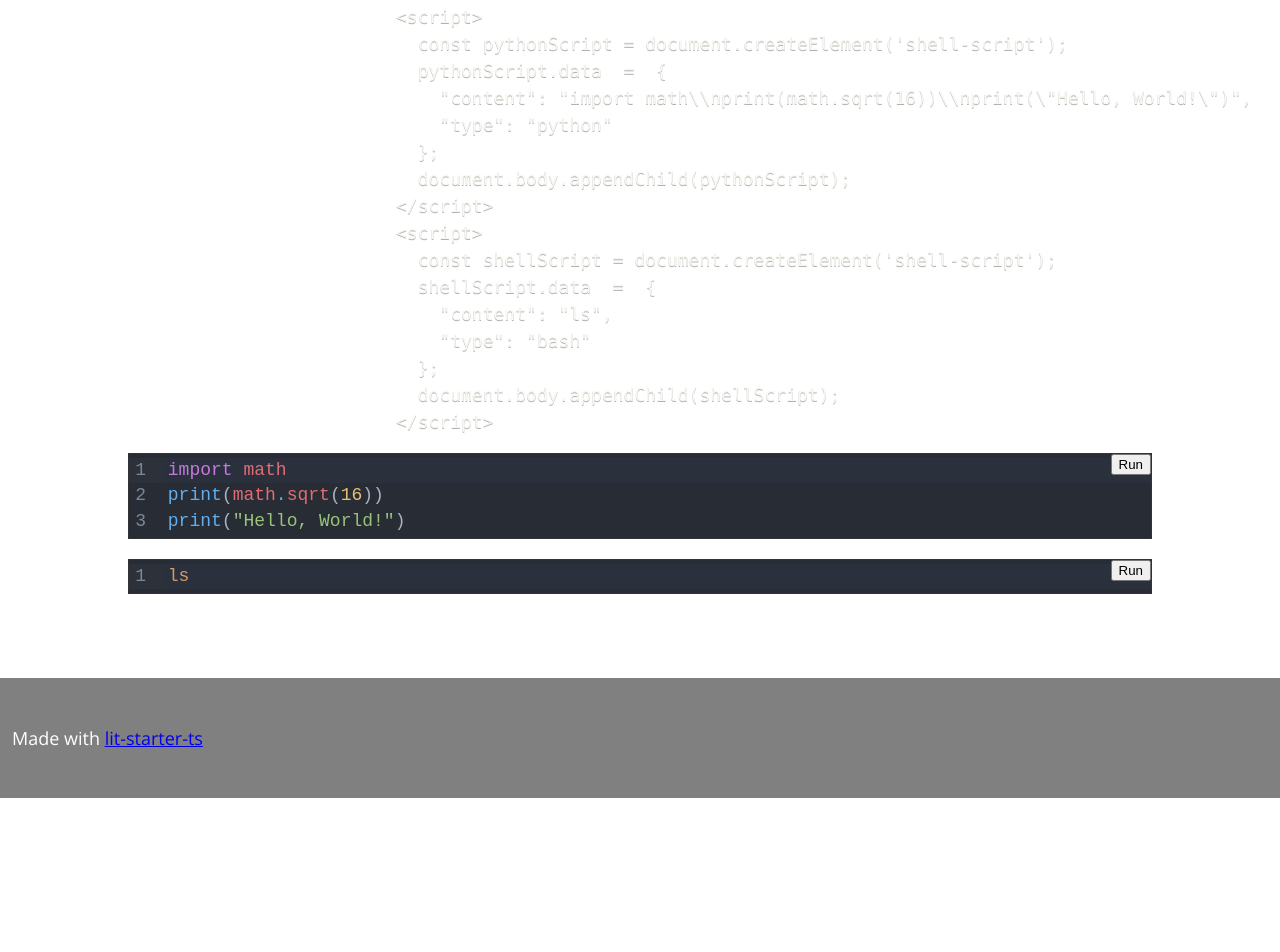
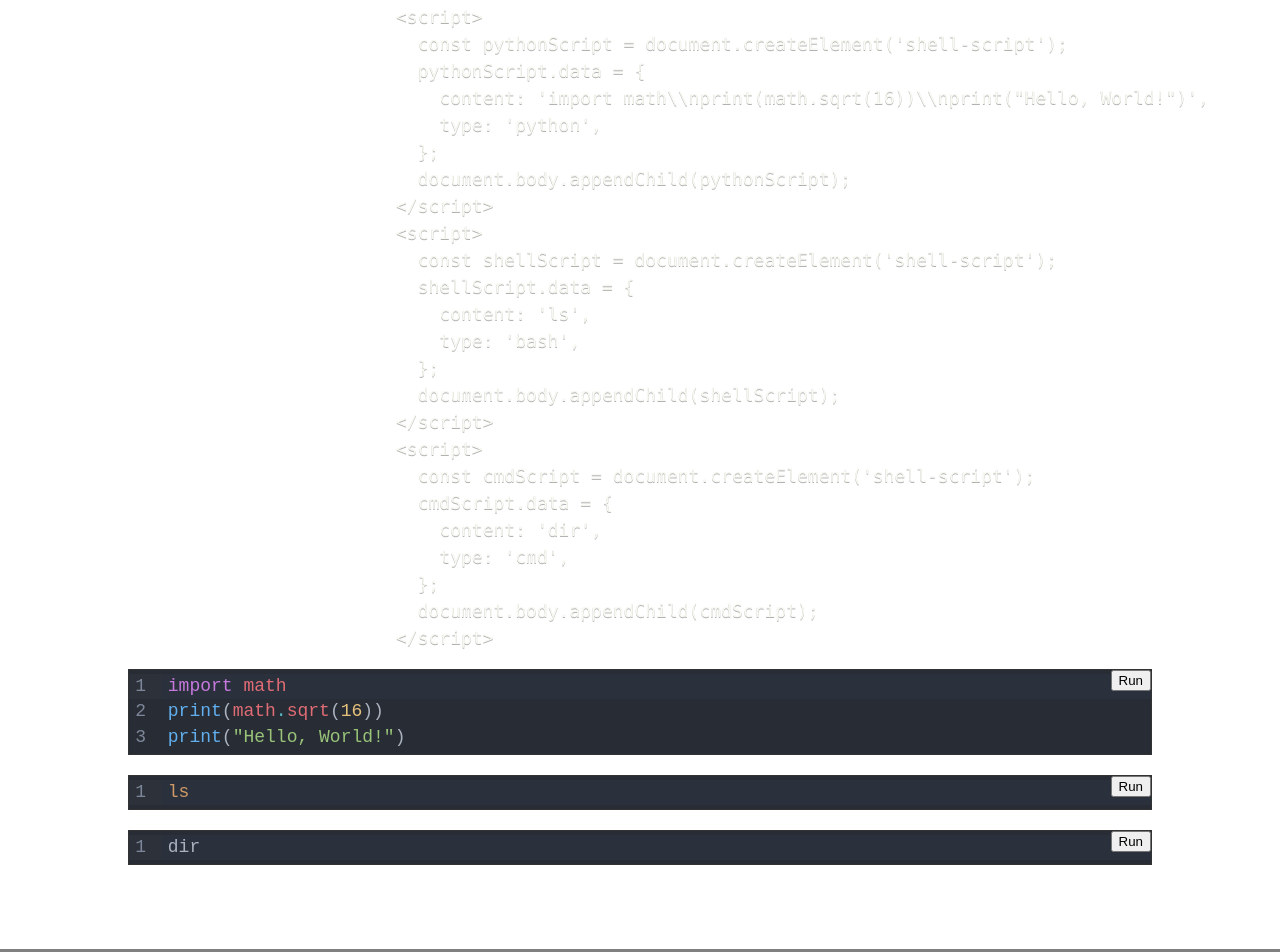
Before and after one commit to langware-labs/components, an Eleventy site: page shell-script/docs-src/index.md in a window 1280 px wide. Shown: the part 766-1718 px from the top of the page. Before the commit the page ends 1564 px from the top, so only its background shows below. Built offline with nearby package versions, Linux system fonts and the light colour scheme; Eleventy itself is replaced by a stand-in of ours; code samples lack their colours; files that its build step writes are made by us from their sources; no server answers; files whose address does not match are found by name.

Commit message:
Add sample cmd usage.

````diff
--- a/shell-script/docs-src/index.md
+++ b/shell-script/docs-src/index.md
@@ -17,19 +17,27 @@ title: <shell-script> ⌲ Home
 ```html
 <script>
   const pythonScript = document.createElement('shell-script');
-  pythonScript.data  =  {
-    "content": "import math\\nprint(math.sqrt(16))\\nprint(\"Hello, World!\")",
-    "type": "python"
+  pythonScript.data = {
+    content: 'import math\\nprint(math.sqrt(16))\\nprint("Hello, World!")',
+    type: 'python',
   };
   document.body.appendChild(pythonScript);
 </script>
 <script>
   const shellScript = document.createElement('shell-script');
-  shellScript.data  =  {
-    "content": "ls",
-    "type": "bash"
+  shellScript.data = {
+    content: 'ls',
+    type: 'bash',
   };
   document.body.appendChild(shellScript);
+</script>
+<script>
+  const cmdScript = document.createElement('shell-script');
+  cmdScript.data = {
+    content: 'dir',
+    type: 'cmd',
+  };
+  document.body.appendChild(cmdScript);
 </script>
 ```
 
@@ -37,17 +45,25 @@ title: <shell-script> ⌲ Home
 </section>
 <script>
   const pythonScript = document.createElement('shell-script');
-  pythonScript.data  =  {
-    "content": "import math\\nprint(math.sqrt(16))\\nprint(\"Hello, World!\")",
-    "type": "python"
+  pythonScript.data = {
+    content: 'import math\\nprint(math.sqrt(16))\\nprint("Hello, World!")',
+    type: 'python',
   };
   document.body.appendChild(pythonScript);
 </script>
 <script>
   const shellScript = document.createElement('shell-script');
-  shellScript.data  =  {
-    "content": "ls",
-    "type": "bash"
+  shellScript.data = {
+    content: 'ls',
+    type: 'bash',
   };
   document.body.appendChild(shellScript);
 </script>
+<script>
+  const cmdScript = document.createElement('shell-script');
+  cmdScript.data = {
+    content: 'dir',
+    type: 'cmd',
+  };
+  document.body.appendChild(cmdScript);
+</script>
````
Also changed, not shown: shell-script/dev/index.html (+8 -0 lines), shell-script/docs/index.html (+15 -7 lines).
